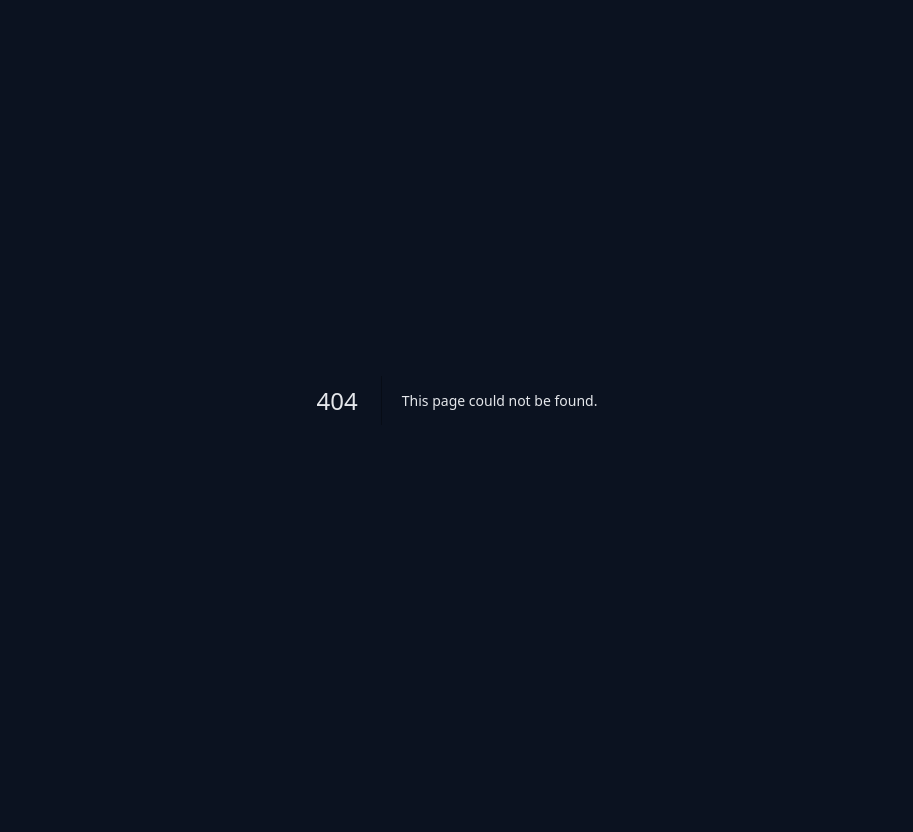
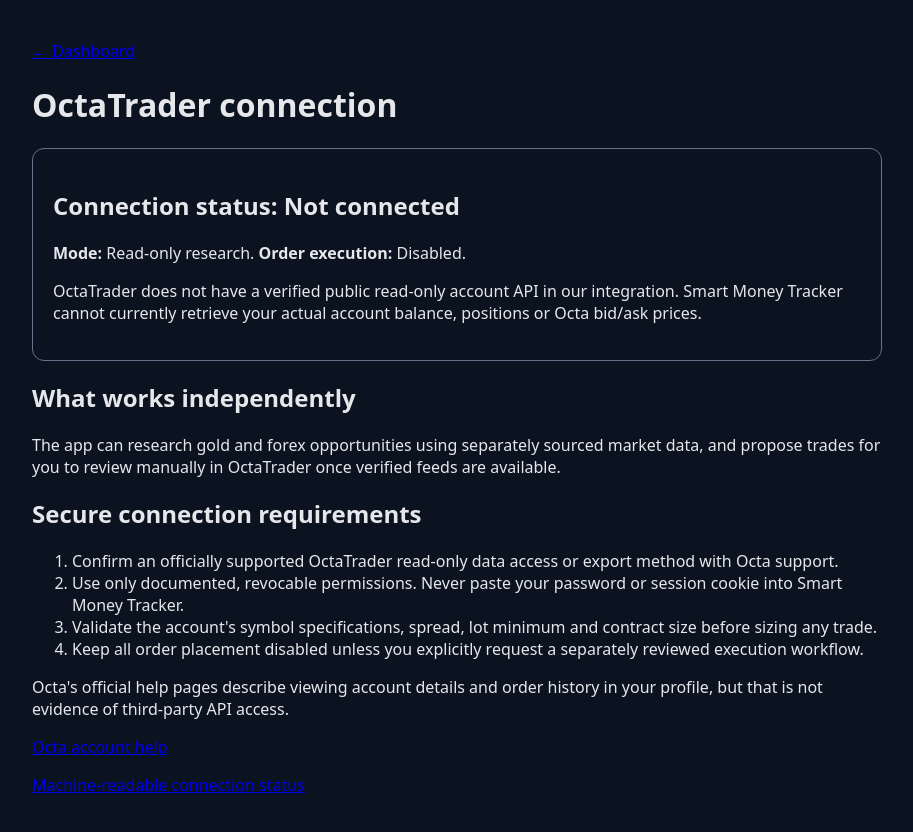
Before and after one commit to Woleary-design/smart-money-tracker, a Next.js app: page /broker in a window 1280 px wide. Before the commit this address had no page. Shown: the top 832 px of the page, without its empty margins (183-1096 px from the left). Before the commit the page ends 800 px from the top, so only its background shows below. Built offline with nearby package versions, Linux system fonts and the light colour scheme.

Commit message:
Add transparent OctaTrader read-only integration status and safe setup instructions

```diff
--- /dev/null
+++ b/app/broker/page.tsx
@@ -0,0 +1,21 @@
+export const dynamic="force-dynamic";
+export default function Broker(){
+ return <main style={{maxWidth:850,margin:"40px auto",padding:"0 20px",fontFamily:"system-ui,sans-serif"}}>
+ <a href="/">← Dashboard</a><h1>OctaTrader connection</h1>
+ <section style={{border:"1px solid #64748b",borderRadius:12,padding:20}}>
+ <h2>Connection status: Not connected</h2>
+ <p><strong>Mode:</strong> Read-only research. <strong>Order execution:</strong> Disabled.</p>
+ <p>OctaTrader does not have a verified public read-only account API in our integration. Smart Money Tracker cannot currently retrieve your actual account balance, positions or Octa bid/ask prices.</p>
+ </section>
+ <h2>What works independently</h2>
+ <p>The app can research gold and forex opportunities using separately sourced market data, and propose trades for you to review manually in OctaTrader once verified feeds are available.</p>
+ <h2>Secure connection requirements</h2>
+ <ol><li>Confirm an officially supported OctaTrader read-only data access or export method with Octa support.</li>
+ <li>Use only documented, revocable permissions. Never paste your password or session cookie into Smart Money Tracker.</li>
+ <li>Validate the account's symbol specifications, spread, lot minimum and contract size before sizing any trade.</li>
+ <li>Keep all order placement disabled unless you explicitly request a separately reviewed execution workflow.</li></ol>
+ <p>Octa's official help pages describe viewing account details and order history in your profile, but that is not evidence of third-party API access.</p>
+ <p><a href="https://www.octabroker.com/education/faq/category/personal-information-and-access-data/" target="_blank" rel="noreferrer">Octa account help</a></p>
+ <p><a href="/api/broker/octa">Machine-readable connection status</a></p>
+ </main>;
+}
```
